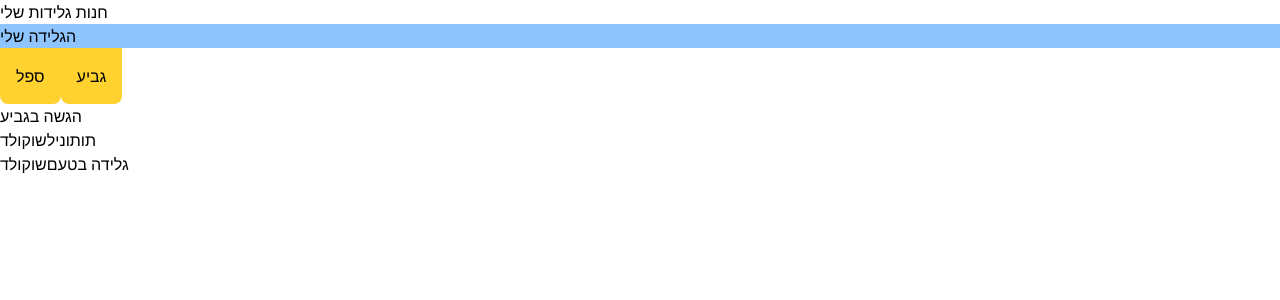
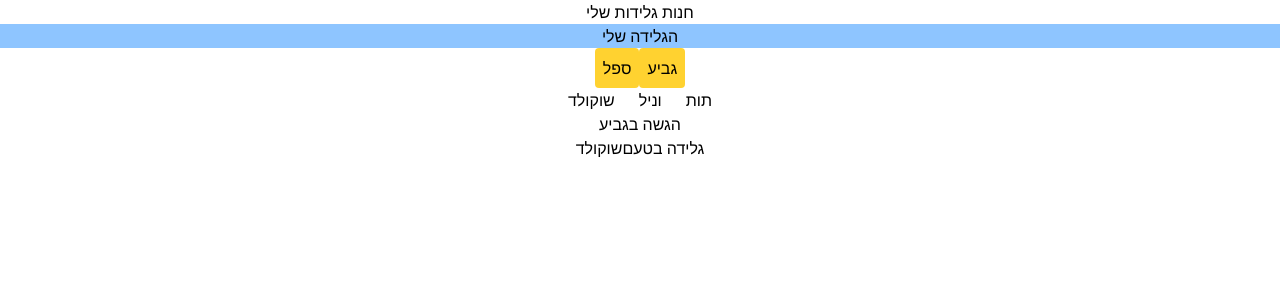
Before and after one commit to drorsoft/react-course, a React (Vite) app: page / in a window 1280 px wide. Shown: the top 300 px of the page. Built offline with nearby package versions, Linux system fonts and the light colour scheme.

Commit message:
feat: update App component layout for better alignment and adjust AppButton padding

```diff
--- a/src/App.jsx
+++ b/src/App.jsx
@@ -14,7 +14,7 @@ export function App() {
 
 
   return (
-    <div className={'bg-white h-screen w-screen text-black'}>
+    <div className={'bg-white h-screen w-screen text-black text-center'}>
     <AppHeader></AppHeader>
     <IceCreamResult   cupOrCone={cupOrCone}>
 
@@ -26,11 +26,8 @@ export function App() {
       <AppButton onClick={() =>  setCupOrCone("cone")}>
           גביע
       </AppButton>
-      <p>
-        הגשה ב
-        {cupOrCone === "cone" ? "גביע": "ספל" }
-      </p>
-        <button onClick={() =>  setFlavour("שוקולד")}>
+      <div className='flex flex-row gap-6 w-full justify-center'>
+       <button onClick={() =>  setFlavour("שוקולד")}>
         שוקולד
         </button>
       <button onClick={() =>  setFlavour("וניל")}>
@@ -39,6 +36,15 @@ export function App() {
           <button onClick={() =>  setFlavour("תות")}>
         תות
       </button>
+      </div>
+
+
+
+       <p>
+        הגשה ב
+        {cupOrCone === "cone" ? "גביע": "ספל" }
+      </p>
+
       <p>
 
        גלידה בטעם
--- a/src/components/button/AppButton.jsx
+++ b/src/components/button/AppButton.jsx
@@ -7,7 +7,7 @@ export const AppButton=( {
 )=> {
 
 
-    return <button  className= {`bg-amber-300 p-4 rounded-b-lg  hover:bg-blue-400  `
+    return <button  className= {`bg-amber-300 p-2  rounded  hover:bg-blue-400  `
     }  {...props}
 
     >
```
